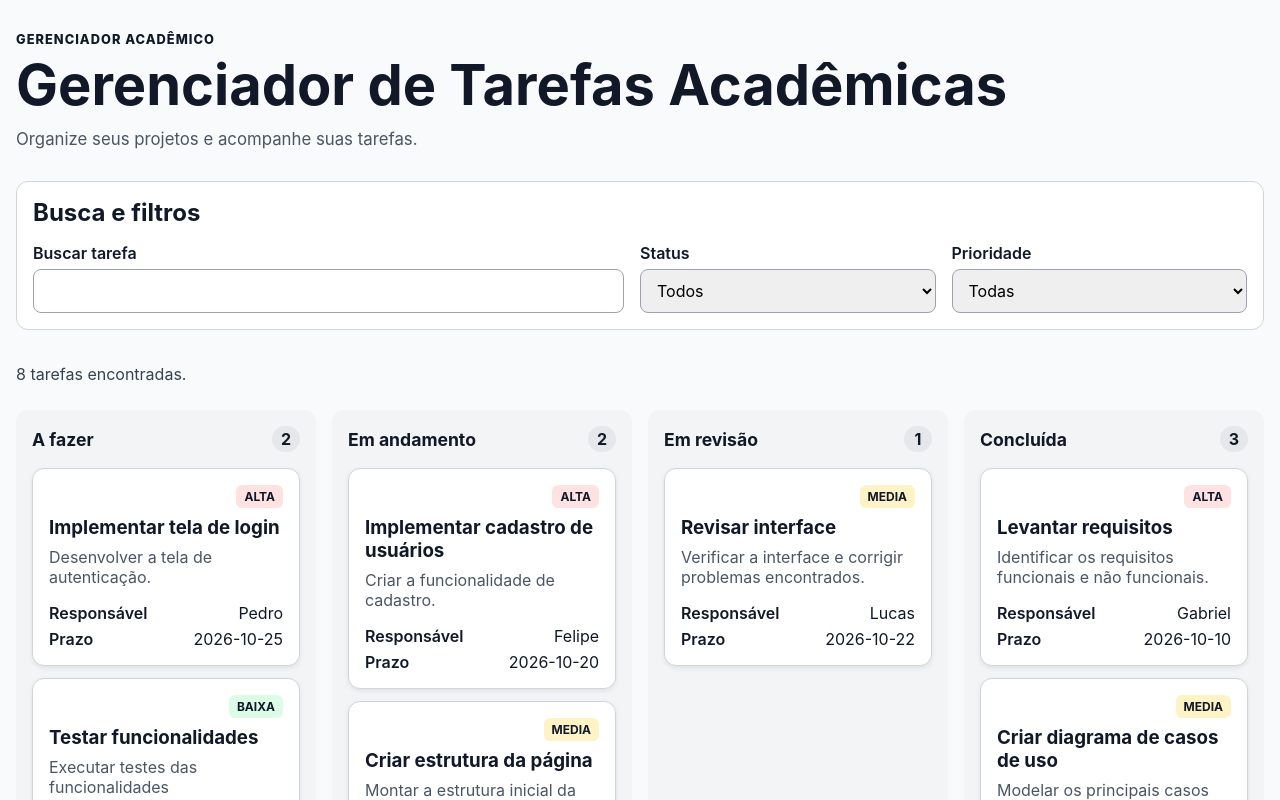
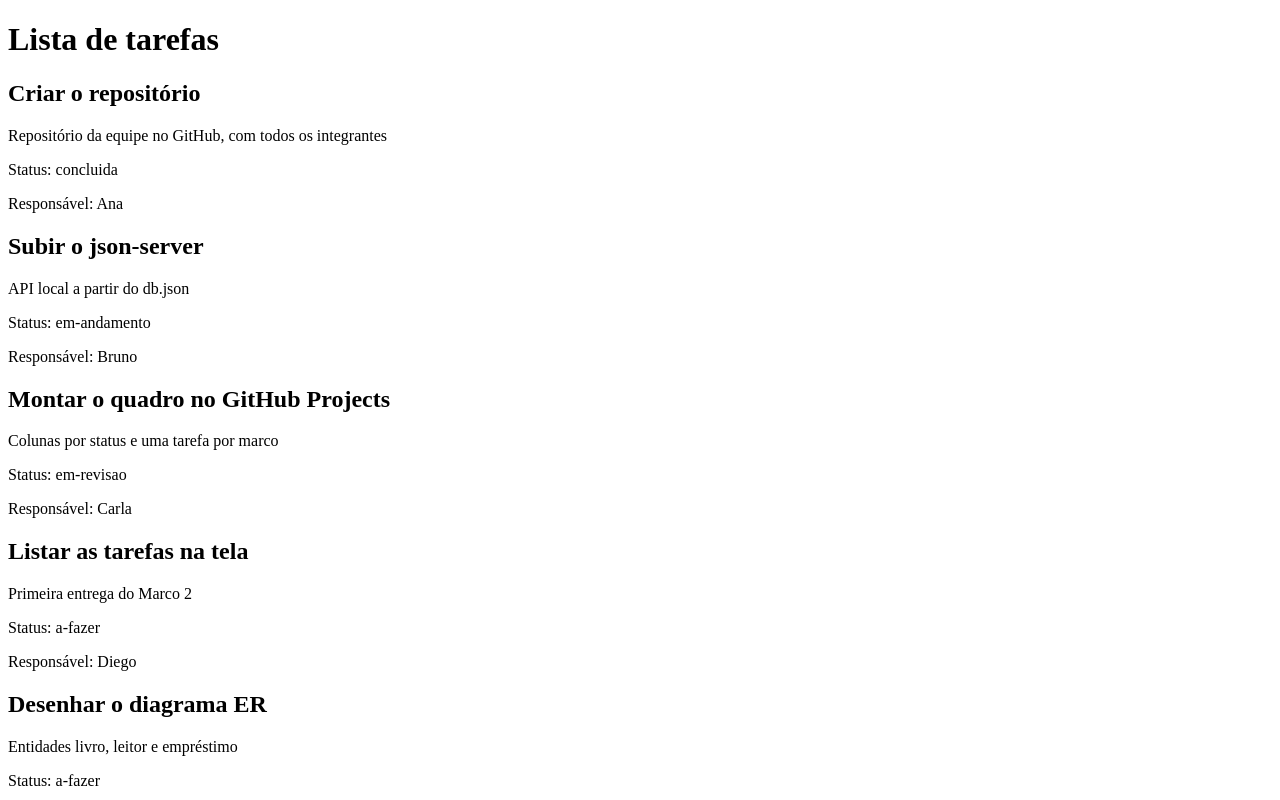
Before and after one commit to NikoTso/Zenith-Svelte, a SvelteKit app: page / in a window 1280 px wide. Shown: the top 800 px of the page. Built offline with nearby package versions, Linux system fonts and the light colour scheme; data requests are answered from the project's data file.

Commit message:
Add files via upload

```diff
--- a/db.json
+++ b/db.json
@@ -2,99 +2,69 @@
   "projetos": [
     {
     "id": "1",
-      "nome": "Sistema de Gestão Acadêmica",
-      "descricao": "Desenvolvimento de um sistema para gerenciamento acadêmico.",
-      "disciplina": "Engenharia de Software",
-      "criadoEm": "2026-08-01"
+    "nome": "Gerenciador de Tarefas",
+    "descricao": "Projeto em equipe da disciplina",
+    "disciplina": "Desenvolvimento Frontend",
+    "criadoEm": "2026-10-01"
     },
     {
     "id": "2",
-      "nome": "Aplicação Web",
-      "descricao": "Desenvolvimento de uma aplicação web utilizando tecnologias modernas.",
-      "disciplina": "Desenvolvimento Web",
-      "criadoEm": "2026-08-05"
+    "nome": "Modelagem da Biblioteca",
+    "descricao": "Trabalho de modelagem de dados",
+    "disciplina": "Banco de Dados",
+    "criadoEm": "2026-10-02"
     }
     ],
     "tarefas": [
     {
     "id": "1",
     "projetoId": "1",
-      "titulo": "Levantar requisitos",
-      "descricao": "Identificar os requisitos funcionais e não funcionais.",
+    "titulo": "Criar o repositório",
+    "descricao": "Repositório da equipe no GitHub, com todos os integrantes",
     "status": "concluida",
     "prioridade": "alta",
-      "responsavel": "Gabriel",
-      "prazo": "2026-10-10"
+    "responsavel": "Ana",
+    "prazo": "2026-10-06"
     },
     {
     "id": "2",
     "projetoId": "1",
-      "titulo": "Criar diagrama de casos de uso",
-      "descricao": "Modelar os principais casos de uso do sistema.",
-      "status": "concluida",
-      "prioridade": "media",
-      "responsavel": "Pedro",
-      "prazo": "2026-10-12"
+    "titulo": "Subir o json-server",
+    "descricao": "API local a partir do db.json",
+    "status": "em-andamento",
+    "prioridade": "alta",
+    "responsavel": "Bruno",
+    "prazo": "2026-10-06"
     },
     {
     "id": "3",
     "projetoId": "1",
-      "titulo": "Implementar cadastro de usuários",
-      "descricao": "Criar a funcionalidade de cadastro.",
-      "status": "em-andamento",
-      "prioridade": "alta",
-      "responsavel": "Felipe",
-      "prazo": "2026-10-20"
+    "titulo": "Montar o quadro no GitHub Projects",
+    "descricao": "Colunas por status e uma tarefa por marco",
+    "status": "em-revisao",
+    "prioridade": "media",
+    "responsavel": "Carla",
+    "prazo": "2026-10-07"
     },
     {
     "id": "4",
-      "projetoId": "2",
-      "titulo": "Criar estrutura da página",
-      "descricao": "Montar a estrutura inicial da aplicação.",
-      "status": "em-andamento",
+    "projetoId": "1",
+    "titulo": "Listar as tarefas na tela",
+    "descricao": "Primeira entrega do Marco 2",
+    "status": "a-fazer",
     "prioridade": "media",
-      "responsavel": "Lucas",
-      "prazo": "2026-10-15"
+    "responsavel": "Diego",
+    "prazo": "2026-10-14"
     },
     {
     "id": "5",
     "projetoId": "2",
-      "titulo": "Implementar tela de login",
-      "descricao": "Desenvolver a tela de autenticação.",
-      "status": "a-fazer",
-      "prioridade": "alta",
-      "responsavel": "Pedro",
-      "prazo": "2026-10-25"
-    },
-    {
-      "id": "6",
-      "projetoId": "2",
-      "titulo": "Revisar interface",
-      "descricao": "Verificar a interface e corrigir problemas encontrados.",
-      "status": "em-revisao",
-      "prioridade": "media",
-      "responsavel": "Lucas",
-      "prazo": "2026-10-22"
-    },
-    {
-      "id": "7",
-      "projetoId": "1",
-      "titulo": "Testar funcionalidades",
-      "descricao": "Executar testes das funcionalidades desenvolvidas.",
+    "titulo": "Desenhar o diagrama ER",
+    "descricao": "Entidades livro, leitor e empréstimo",
     "status": "a-fazer",
     "prioridade": "baixa",
-      "responsavel": "Gabriel",
-      "prazo": "2026-10-28"
-    },
-    {
-      "id": "8",
-      "projetoId": "2",
-      "titulo": "Finalizar documentação",
-      "descricao": "Organizar a documentação final do projeto.",
-      "status": "concluida",
-      "prioridade": "baixa",
-      "responsavel": "Felipe",
-      "prazo": "2026-10-30"
+    "responsavel": "Ana",
+    "prazo": "2026-10-20"
     }
   ]
 }
--- a/src/routes/+page.svelte
+++ b/src/routes/+page.svelte
@@ -1,195 +1,24 @@
 <script lang="ts">
   import { onMount } from 'svelte'
-  import { listarTarefas } from '../api'
-  import type { Prioridade, Status, Tarefa } from '../tipos'
-  import Filtros from '../lib/components/Filtros.svelte'
-  import Kanban from '../lib/components/Kanban.svelte'
+  import type { Tarefa } from '../tipos'
 
-  let tarefas = $state<Tarefa[]>([])
-  let busca = $state('')
-  let status = $state<Status | ''>('')
-  let prioridade = $state<Prioridade | ''>('')
-  let carregando = $state(true)
-  let erro = $state('')
+  let tarefas: Tarefa[] = $state([])
 
-  let tarefasVisiveis = $derived(
-    tarefas.filter((tarefa) => {
-      const correspondeBusca =
-        tarefa.titulo
-          .toLowerCase()
-          .includes(busca.toLowerCase())
-
-      const correspondeStatus =
-        status === '' || tarefa.status === status
-
-      const correspondePrioridade =
-        prioridade === '' || tarefa.prioridade === prioridade
-
-      return (
-        correspondeBusca &&
-        correspondeStatus &&
-        correspondePrioridade
-      )
-    })
-  )
-
-  async function carregar() {
-    carregando = true
-    erro = ''
-
-    try {
-      tarefas = await listarTarefas()
-    } catch (error) {
-      erro =
-        error instanceof Error
-          ? error.message
-          : 'Não foi possível carregar as tarefas.'
-    } finally {
-      carregando = false
-    }
-  }
-
-  onMount(carregar)
+  onMount(async () => {
+    const resposta = await fetch('http://localhost:3000/tarefas')
+    tarefas = await resposta.json()
+  })
 </script>
 
-<svelte:head>
-  <title>Gerenciador de Tarefas Acadêmicas</title>
-  <meta
-    name="description"
-    content="Gerenciador de tarefas acadêmicas em Svelte"
-  />
-</svelte:head>
+<h1>Lista de tarefas</h1>
 
-<main>
-  <header class="cabecalho">
-    <p class="eyebrow">GERENCIADOR ACADÊMICO</p>
+{#each tarefas as tarefa (tarefa.id)}
+  <article>
+    <h2>{tarefa.titulo}</h2>
+    <p>{tarefa.descricao}</p>
+    <p>Status: {tarefa.status}</p>
+    <p>Responsável: {tarefa.responsavel}</p>
+  </article>
+{/each}
 
-    <h1>Gerenciador de Tarefas Acadêmicas</h1>
-
-    <p>
-      Organize seus projetos e acompanhe suas tarefas.
-    </p>
-  </header>
-
-  <Filtros
-    {busca}
-    {status}
-    {prioridade}
-    onBuscaChange={(valor) => (busca = valor)}
-    onStatusChange={(valor) => (status = valor)}
-    onPrioridadeChange={(valor) => (prioridade = valor)}
-  />
-
-  <div
-    class="status"
-    role="status"
-    aria-live="polite"
-    aria-atomic="true"
-  >
-    {#if carregando}
-      Carregando tarefas...
-    {:else if erro}
-      Erro ao carregar tarefas: {erro}
-      <button onclick={carregar}>
-        Tentar novamente
-      </button>
-    {:else if tarefas.length === 0}
-      Não existem tarefas cadastradas.
-    {:else if tarefasVisiveis.length === 0}
-      Nenhuma tarefa corresponde aos filtros.
-    {:else}
-      {tarefasVisiveis.length}
-      {tarefasVisiveis.length === 1 ? 'tarefa encontrada' : 'tarefas encontradas'}.
-    {/if}
-  </div>
-
-  {#if !carregando && !erro}
-    <Kanban tarefas={tarefasVisiveis} />
-  {/if}
-</main>
-
-<footer>
-  <p>
-    Desenvolvimento Frontend — Gerenciador de Tarefas Acadêmicas
-  </p>
-</footer>
-
-<style>
-  :global(*) {
-    box-sizing: border-box;
-  }
-
-  :global(body) {
-    margin: 0;
-    font-family:
-      Inter, system-ui, -apple-system, BlinkMacSystemFont, "Segoe UI",
-      sans-serif;
-    background: #f8fafc;
-    color: #111827;
-  }
-
-  main {
-    width: min(100% - 2rem, 120rem);
-    margin: 0 auto;
-    padding: 2rem 0;
-  }
-
-  .cabecalho {
-    margin-bottom: 2rem;
-  }
-
-  .eyebrow {
-    margin: 0 0 0.5rem;
-    font-size: 0.8rem;
-    font-weight: 800;
-    letter-spacing: 0.08em;
-  }
-
-  h1 {
-    margin: 0 0 0.75rem;
-    font-size: clamp(2rem, 5vw, 3.5rem);
-    line-height: 1.1;
-  }
-
-  .cabecalho > p:last-child {
-    margin: 0;
-    color: #4b5563;
-    font-size: 1.05rem;
-  }
-
-  .status {
-    display: flex;
-    align-items: center;
-    gap: 0.75rem;
-    min-height: 2.5rem;
-    margin-bottom: 1rem;
-    color: #374151;
-  }
-
-  .status button {
-    min-height: 2.5rem;
-    padding: 0.5rem 0.75rem;
-    border: 0;
-    border-radius: 0.5rem;
-    background: #111827;
-    color: white;
-    cursor: pointer;
-    font: inherit;
-  }
-
-  .status button:hover {
-    opacity: 0.9;
-  }
-
-  :global(:focus-visible) {
-    outline: 3px solid #2563eb;
-    outline-offset: 2px;
-  }
-
-  footer {
-    padding: 1.5rem;
-    border-top: 1px solid #d1d5db;
-    text-align: center;
-    color: #6b7280;
-  }
-</style>
+<a href="/projetos">Ver projetos</a>
```
Also changed, not shown: src/routes/projetos/+page.svelte (added, +24 -0 lines), src/tipos.ts (+2 -10 lines), 1 other file (tests, documents, lock files or other folders). Lines whose indentation alone changed are shown as unchanged.
